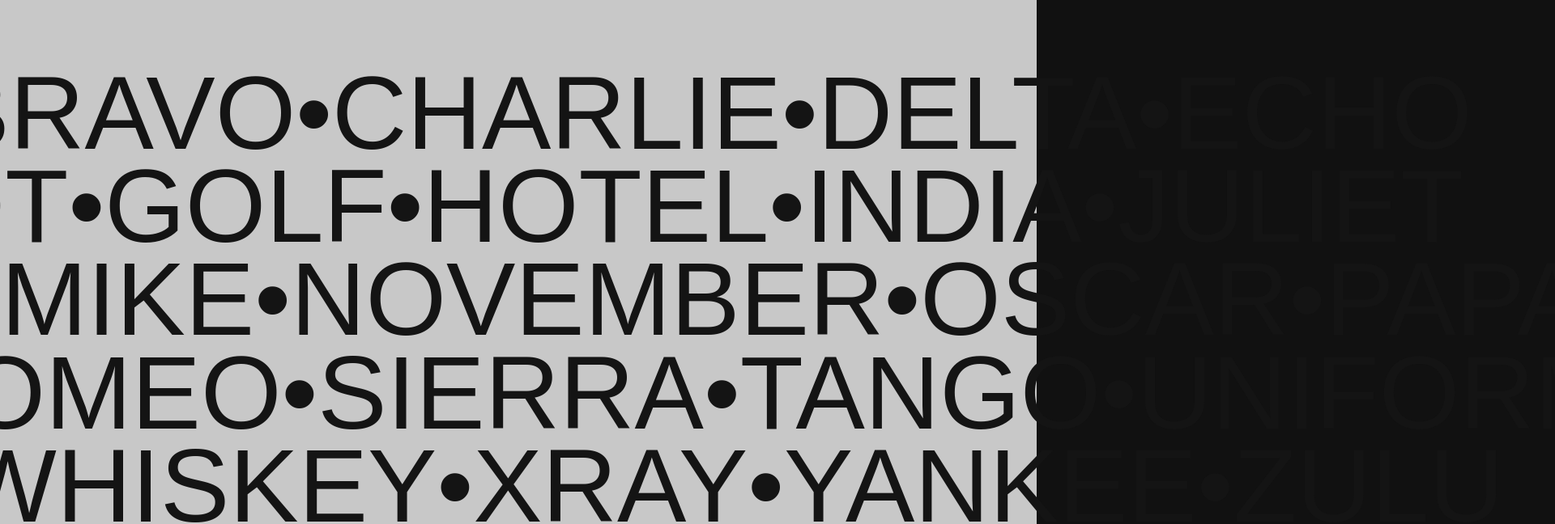
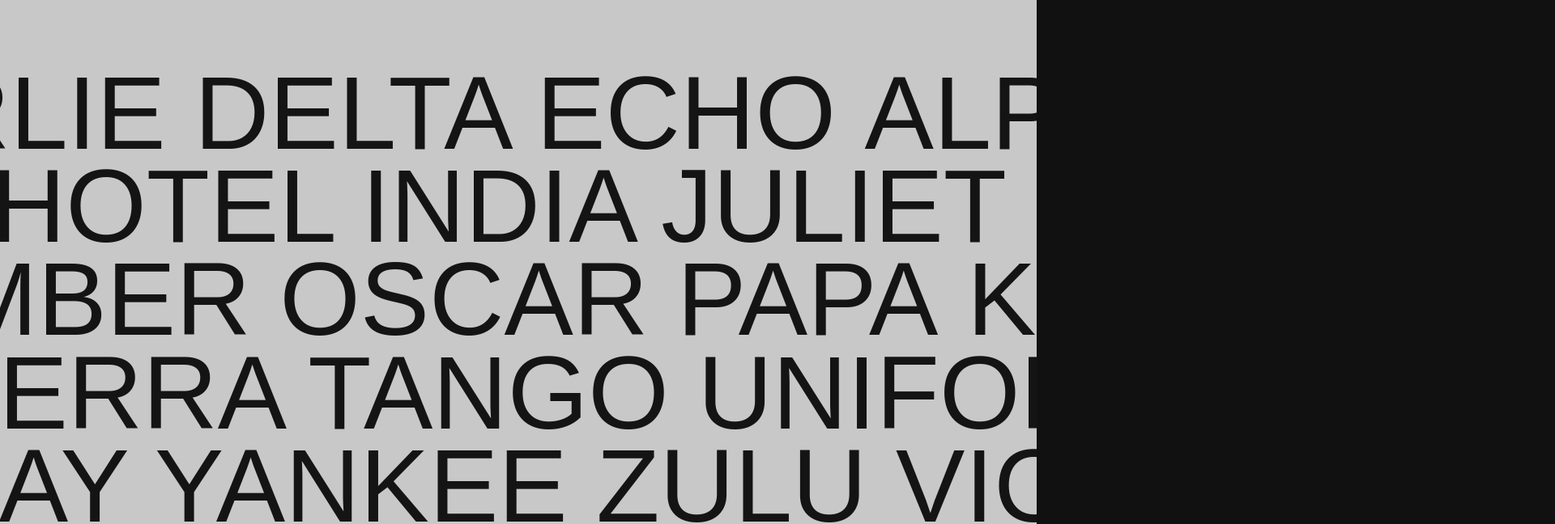
Before and after one commit to FuturaExtraBold/hovertext, a React (Vite) app: page / in a window 1280 px wide. Shown: the top 648 px of the page at 81% size, 1920 px wide, since content can reach past the window. Built offline with nearby package versions, Linux system fonts and the light colour scheme; a web font is replaced by a local one.

Commit message:
feat: add animation, font size, and radius config

```diff
--- a/package.json
+++ b/package.json
@@ -10,6 +10,7 @@
     "preview": "vite preview"
   },
   "dependencies": {
+    "gsap": "^3.14.2",
     "react": "^19.2.0",
     "react-dom": "^19.2.0"
   },
--- a/src/App.jsx
+++ b/src/App.jsx
@@ -20,11 +20,19 @@ function Main() {
         style={{
           background: `rgb(${config.bgColor}, ${config.bgColor}, ${config.bgColor})`,
           lineHeight: config.lineHeight,
+          fontSize: config.fontSize,
         }}
       >
-        {lines.map((line, i) => (
-          <Breaker key={i} text={line} />
-        ))}
+        <div className="breaker-container">
+          {lines.map((line, i) => (
+            <Breaker
+              key={i}
+              text={line}
+              animate={true}
+              direction={i % 2 === 0 ? "l" : "r"}
+            />
+          ))}
+        </div>
       </main>
       <ControlBar />
     </>
--- a/src/components/Breaker.jsx
+++ b/src/components/Breaker.jsx
@@ -1,16 +1,66 @@
+import gsap from "gsap";
+import { useEffect, useRef } from "react";
+import { useApp } from "../context/AppContext";
 import { Char } from "./Char";
-import { useApp } from "../context/AppContext";
 
-export function Breaker({ text }) {
-  const { config } = useApp();
-  const { textDelimiter } = config;
-
+function BreakerContent({ text, textDelimiter }) {
   return (
-    <span className="breaker">
+    <>
       {text.split("").map((char, i) => {
         const displayChar = char === " " ? textDelimiter : char;
         return <Char key={i} char={displayChar} />;
       })}
-    </span>
+    </>
   );
 }
+
+export function Breaker({ text, animate = false, direction = "l" }) {
+  const { config } = useApp();
+  const { textDelimiter, animationSpeed } = config;
+  const trackRef = useRef(null);
+  const tweenRef = useRef(null);
+
+  useEffect(() => {
+    if (!animate || !trackRef.current) return;
+
+    const startX = direction === "r" ? -50 : 0;
+    const endX = direction === "r" ? 0 : -50;
+
+    gsap.set(trackRef.current, { xPercent: startX });
+
+    tweenRef.current = gsap.to(trackRef.current, {
+      xPercent: endX,
+      duration: 1000 / animationSpeed,
+      ease: "none",
+      repeat: -1,
+    });
+
+    return () => {
+      if (tweenRef.current) {
+        tweenRef.current.kill();
+      }
+    };
+  }, [animate, direction, animationSpeed]);
+
+  if (!animate) {
+    return (
+      <span className="breaker">
+        <BreakerContent text={text} textDelimiter={textDelimiter} />
+      </span>
+    );
+  }
+
+  return (
+    <div className="breaker-wrapper">
+      <div className="breaker-track" ref={trackRef}>
+        <span className="breaker">
+          <BreakerContent text={text} textDelimiter={textDelimiter} />
+        </span>
+        &nbsp;
+        <span className="breaker">
+          <BreakerContent text={text} textDelimiter={textDelimiter} />
+        </span>
+      </div>
+    </div>
+  );
+}
--- a/src/components/Char.jsx
+++ b/src/components/Char.jsx
@@ -18,7 +18,8 @@ export function Char({ char }) {
       Math.pow(mousePos.x - charX, 2) + Math.pow(mousePos.y - charY, 2),
     );
 
-    const proximity = 1 - Math.min(distance, config.strength) / config.strength;
+    const linearProximity = 1 - Math.min(distance, config.radius) / config.radius;
+    const proximity = Math.pow(linearProximity, 1 / config.strength);
 
     const weight = Math.round(100 + proximity * (config.boldness - 100));
     const colorValue = Math.round(
--- a/src/config.js
+++ b/src/config.js
@@ -2,26 +2,35 @@ export const defaultConfig = {
   bgColor: 200,
   textColor: 20,
   textColorHover: 12,
-  strength: 300,
+  radius: 300,
+  strength: 1,
   boldness: 900,
   lineHeight: 0.9,
-  textDelimiter: "•",
+  textDelimiter: " ",
+  animationSpeed: 100,
+  fontSize: 128,
 };
 
 export const configRanges = {
   bgColor: { min: 0, max: 255, step: 1 },
   textColor: { min: 0, max: 255, step: 1 },
   textColorHover: { min: 0, max: 255, step: 1 },
-  strength: { min: 50, max: 800, step: 1 },
+  radius: { min: 50, max: 800, step: 1 },
+  strength: { min: 0.2, max: 5, step: 0.1 },
   boldness: { min: 100, max: 900, step: 100 },
   lineHeight: { min: 0.5, max: 2, step: 0.05 },
+  animationSpeed: { min: 5, max: 60, step: 1 },
+  fontSize: { min: 64, max: 256, step: 1 },
 };
 
 export const configLabels = {
   bgColor: "Background",
   textColor: "Text",
   textColorHover: "Text Hover",
+  radius: "Radius",
   strength: "Strength",
   boldness: "Boldness",
   lineHeight: "Line Height",
+  animationSpeed: "Speed",
+  fontSize: "Font Size",
 };
--- a/src/index.css
+++ b/src/index.css
@@ -17,8 +17,23 @@ main {
   width: 100%;
 }
 
+.breaker-container {
+  width: 100vw;
+  overflow: hidden;
+}
+
+.breaker-wrapper {
+  overflow: visible;
+  width: 100%;
+}
+
+.breaker-track {
+  display: flex;
+  width: max-content;
+}
+
 .breaker {
-  text-align: center;
+  white-space: nowrap;
   user-select: none;
   -webkit-user-select: none;
 }
```
Also changed, not shown: 1 other file (tests, documents, lock files or other folders).
